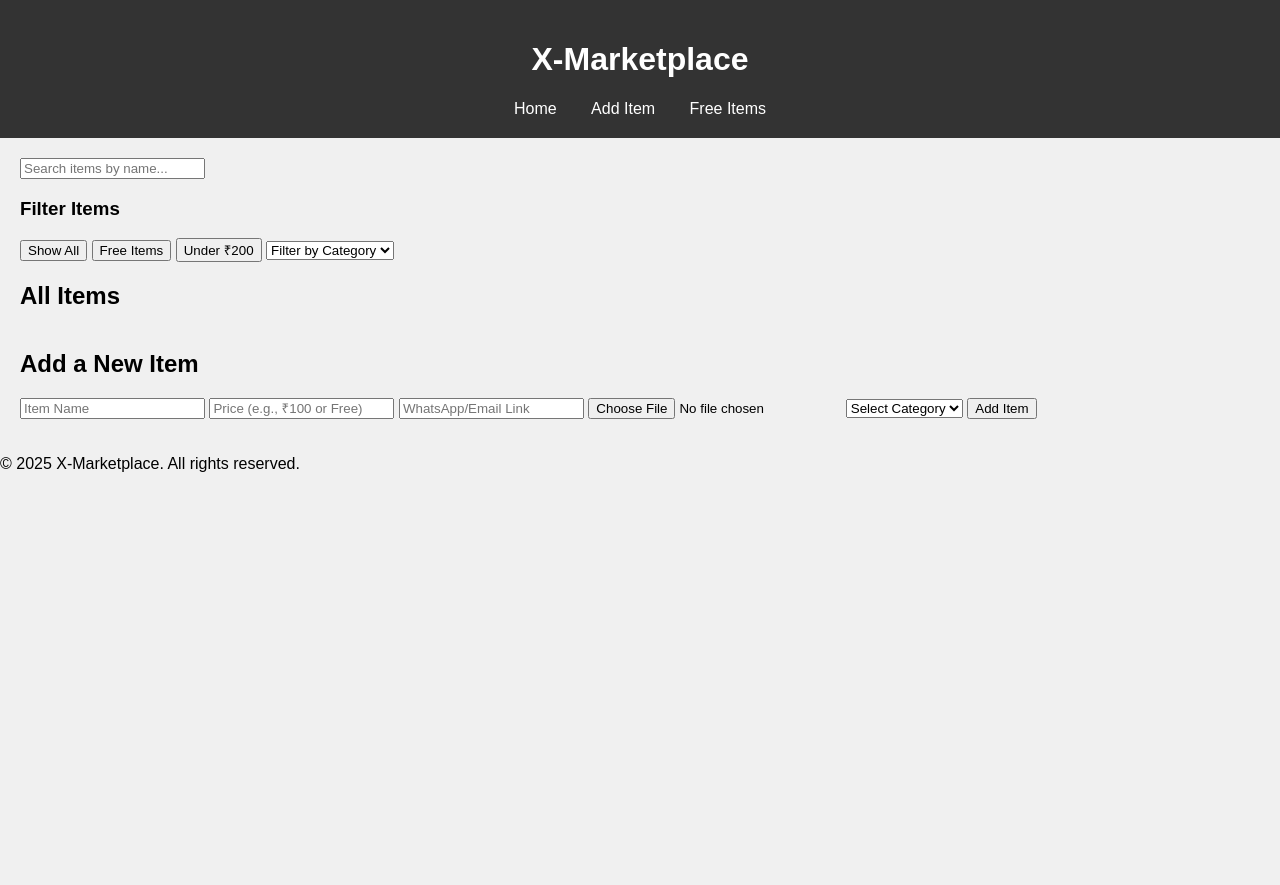
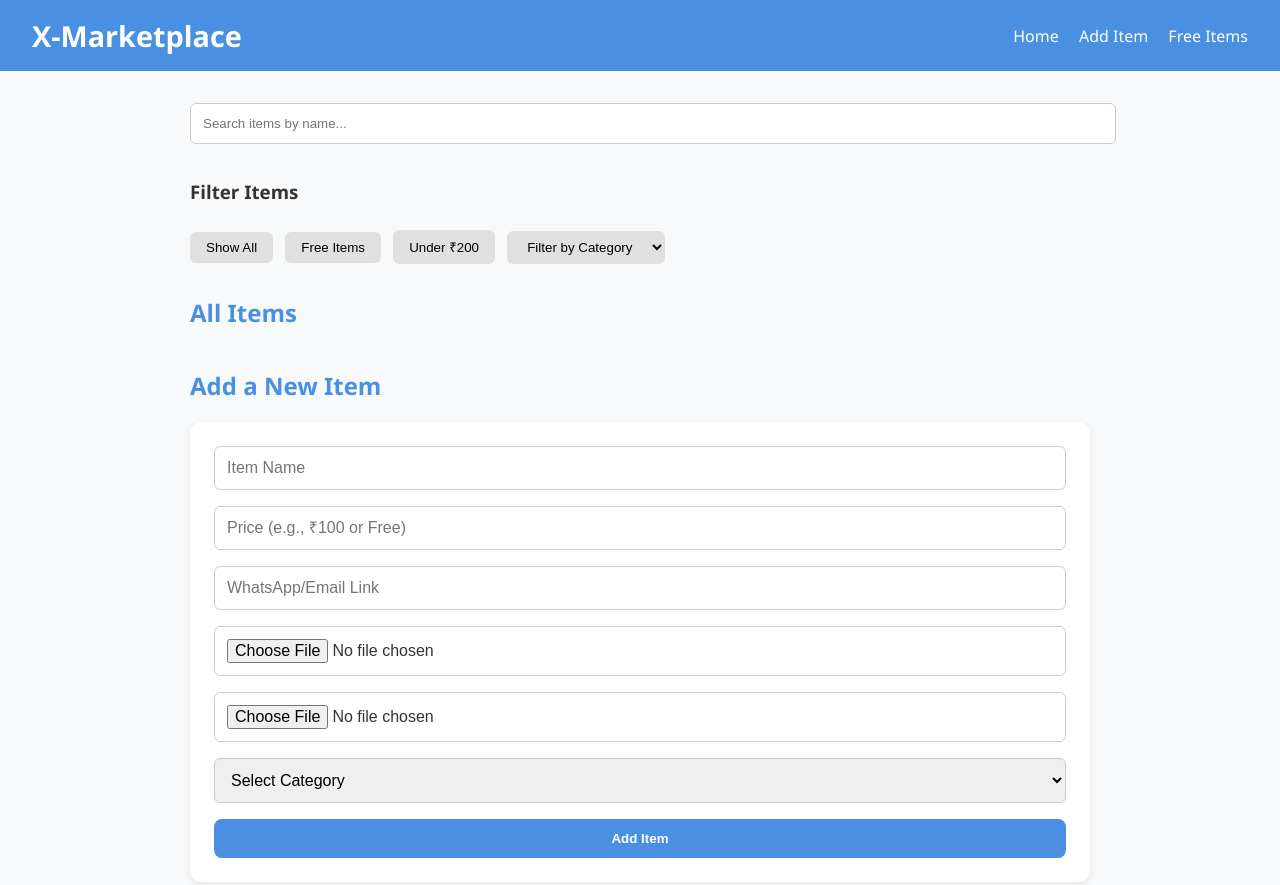
Before and after one commit to sai1169/x-marketplace, a plain HTML site: page frontend/index.html in a window 1280 px wide. Shown: the top 885 px of the page. Before the commit the page ends 800 px from the top, so only its background shows below. Drawn offline with Linux system fonts and the light colour scheme; no server answers.

Commit message:
✨ UI polish: modern layout and styling

```diff
--- a/frontend/index.html
+++ b/frontend/index.html
@@ -48,7 +48,7 @@
       </div>
     </section>
 
-    <!-- ➕ Add New Item Form -->
+    <!-- ➕ Add New Item Form. -->
     <section id="add-item">
       <h2>Add a New Item</h2>
       <form id="item-form">
@@ -56,6 +56,8 @@
         <input type="text" id="price" placeholder="Price (e.g., ₹100 or Free)" required />
         <input type="text" id="contact" placeholder="WhatsApp/Email Link" required />
         <input type="file" id="image" accept="image/*" required />
+        <input type="file" id="image" accept="image/*" required onchange="previewImage(event)" />
+        <img id="preview" style="max-width: 100%; margin-top: 10px; display: none;" />
 
         <!-- ✅ Add Category Field -->
         <select id="category" required>
--- a/frontend/script.js
+++ b/frontend/script.js
@@ -98,3 +98,9 @@ function filterByCategory() {
   );
   renderItems(filtered);
 }
+// image preview
+function previewImage(event) {
+  const preview = document.getElementById("preview");
+  preview.src = URL.createObjectURL(event.target.files[0]);
+  preview.style.display = "block";
+}
--- a/frontend/style.css
+++ b/frontend/style.css
@@ -1,85 +1,164 @@
+/* Global styles */
 body {
-  font-family: Arial, sans-serif;
+  font-family: "Segoe UI", sans-serif;
+  background-color: #f8f9fa;
+  color: #333;
   margin: 0;
   padding: 0;
-  background: #f0f0f0;
 }
 
 header {
-  background: #333;
-  color: #fff;
-  padding: 20px;
-  text-align: center;
+  background-color: #4a90e2;
+  color: white;
+  padding: 1rem 2rem;
+  display: flex;
+  justify-content: space-between;
+  align-items: center;
+}
+
+header h1 {
+  margin: 0;
+  font-size: 1.8rem;
 }
 
 nav a {
   color: white;
-  margin: 0 15px;
+  margin-left: 1rem;
+  text-decoration: none;
+  font-weight: 500;
+}
+
+nav a:hover {
+  text-decoration: underline;
+}
+
+main {
+  padding: 2rem;
+  max-width: 900px;
+  margin: auto;
+}
+
+h2 {
+  color: #4a90e2;
+}
+
+/* Search & Filters */
+#search input {
+  width: 100%;
+  padding: 0.75rem;
+  margin-bottom: 1rem;
+  border-radius: 6px;
+  border: 1px solid #ccc;
+}
+
+#filters {
+  margin-bottom: 2rem;
+}
+
+#filters button,
+#filters select {
+  margin-right: 0.5rem;
+  margin-top: 0.5rem;
+  padding: 0.5rem 1rem;
+  border: none;
+  background-color: #e0e0e0;
+  border-radius: 6px;
+  cursor: pointer;
+  font-weight: 500;
+}
+
+#filters button:hover,
+#filters select:hover {
+  background-color: #d4d4d4;
+}
+
+/* Item list */
+#items-container {
+  display: grid;
+  grid-template-columns: repeat(auto-fill, minmax(260px, 1fr));
+  gap: 1rem;
+}
+
+.item-card {
+  background-color: white;
+  padding: 1rem;
+  border-radius: 10px;
+  box-shadow: 0 2px 6px rgba(0, 0, 0, 0.1);
+  transition: transform 0.2s ease, box-shadow 0.2s ease;
+}
+
+.item-card:hover {
+  transform: translateY(-5px);
+  box-shadow: 0 6px 12px rgba(0, 0, 0, 0.1);
+}
+
+.item-card img {
+  width: 100%;
+  height: auto;
+  border-radius: 8px;
+  margin-bottom: 0.5rem;
+}
+
+.item-card h3 {
+  margin-top: 0;
+  font-size: 1.1rem;
+  color: #333;
+}
+
+.item-card p {
+  margin: 0.25rem 0;
+  font-size: 0.95rem;
+}
+
+.item-card a {
+  color: #4a90e2;
+  font-weight: 600;
   text-decoration: none;
 }
 
-main {
-  padding: 20px;
+.item-card a:hover {
+  text-decoration: underline;
 }
 
-#items-container {
-  display: grid;
-  grid-template-columns: repeat(auto-fill, minmax(250px, 1fr));
-  gap: 20px;
+/* Form styling */
+#item-form {
+  background-color: #ffffff;
+  padding: 1.5rem;
+  border-radius: 12px;
+  box-shadow: 0 2px 8px rgba(0, 0, 0, 0.08);
+  display: flex;
+  flex-direction: column;
+  gap: 1rem;
 }
 
-.item-card {
-  background: white;
-  border-radius: 8px;
-  padding: 15px;
-  box-shadow: 0 2px 4px rgba(0,0,0,0.1);
-
-  #add-item {
-  background-color: #fff;
-  padding: 20px;
-  margin-bottom: 20px;
-  border-radius: 8px;
-  box-shadow: 0 2px 4px rgba(0, 0, 0, 0.1);
+#item-form input,
+#item-form select {
+  padding: 0.75rem;
+  font-size: 1rem;
+  border: 1px solid #ccc;
+  border-radius: 6px;
 }
 
-#item-form {
-  display: flex;
-  flex-direction: column;
-  gap: 10px;
-}
-
-#item-form input, #item-form button {
-  padding: 10px;
-  font-size: 16px;
-}
-#filters {
-  margin-bottom: 20px;
-}
-
-#filters button {
-  margin-right: 10px;
-  padding: 8px 12px;
-  background-color: #444;
+#item-form button {
+  background-color: #4a90e2;
   color: white;
+  font-weight: 600;
   border: none;
-  border-radius: 5px;
+  padding: 0.75rem;
+  border-radius: 8px;
   cursor: pointer;
 }
 
-#filters button:hover {
-  background-color: #666;
+#item-form button:hover {
+  background-color: #3578c0;
 }
-#searchInput {
-  padding: 10px;
-  font-size: 16px;
-  width: 100%;
-  max-width: 300px;
-  margin-bottom: 10px;
+
+/* Footer */
+footer {
+  background-color: #f1f1f1;
+  padding: 1rem;
+  text-align: center;
+  margin-top: 2rem;
+  font-size: 0.9rem;
+  color: #666;
 }
-.item-image {
-  width: 100%;
-  height: auto;
-  border-radius: 10px;
-  margin-bottom: 10px;
-}
-}
```
